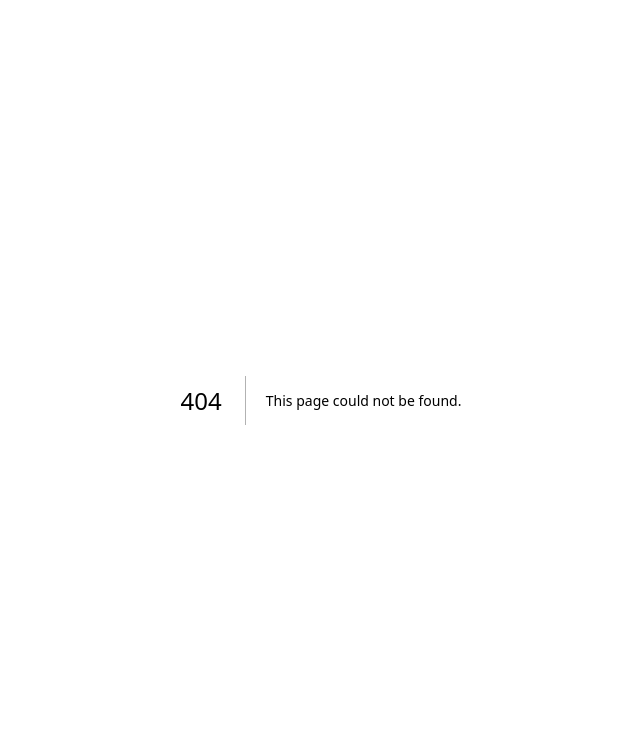
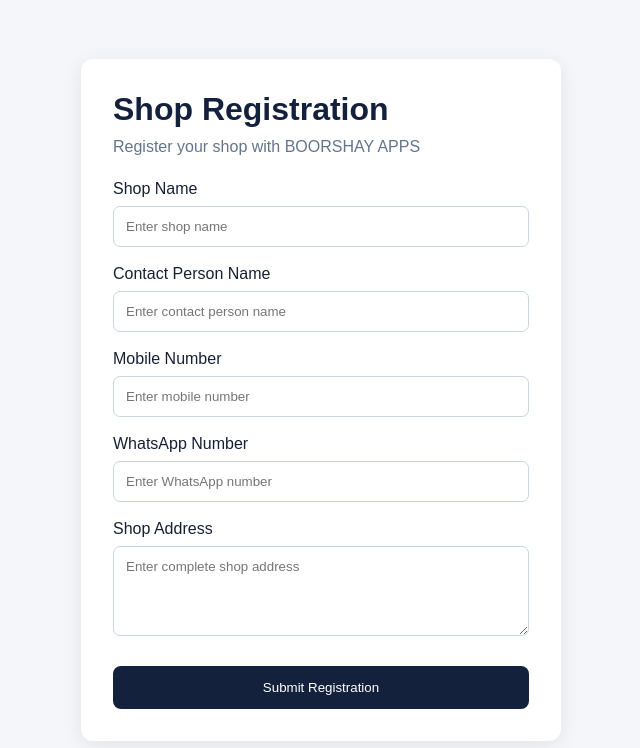
Before and after one commit to BOORSHAY/boorshay-apps-portal, a Next.js app: page /register-shop in a window 1280 px wide. Before the commit this address had no page. Shown: the top 748 px of the page, without its empty margins (319-959 px from the left). Built offline with nearby package versions, Linux system fonts and the light colour scheme.

Commit message:
Implement shop registration page

```diff
--- /dev/null
+++ b/app/register-shop/page.tsx
@@ -0,0 +1,173 @@
+
+"use client";
+
+import { useState } from "react";
+import { useRouter } from "next/navigation";
+import { createClient } from "@/lib/supabase/client";
+
+export default function RegisterShopPage() {
+  const router = useRouter();
+
+  const [shopName, setShopName] = useState("");
+  const [contactName, setContactName] = useState("");
+  const [phone, setPhone] = useState("");
+  const [whatsapp, setWhatsapp] = useState("");
+  const [address, setAddress] = useState("");
+  const [message, setMessage] = useState("");
+  const [loading, setLoading] = useState(false);
+
+  async function handleSubmit(e: React.FormEvent<HTMLFormElement>) {
+    e.preventDefault();
+    setLoading(true);
+    setMessage("");
+
+    try {
+      const supabase = createClient();
+
+      const { data: { user }, error: userError } =
+        await supabase.auth.getUser();
+
+      if (userError || !user) {
+        router.replace("/login");
+        return;
+      }
+
+      const { error } = await supabase
+        .from("platform_shops")
+        .insert({
+          app_id: "6d1c05ac-bea6-47f6-8225-830aa5785c30",
+          owner_user_id: user.id,
+          shop_name: shopName,
+          contact_name: contactName,
+          phone: phone,
+          whatsapp: whatsapp,
+          address: address,
+          status: "pending",
+        });
+
+      if (error) {
+        setMessage("Registration error: " + error.message);
+      } else {
+        router.replace("/dashboard");
+        return;
+      }
+    } catch (error) {
+      setMessage(
+        error instanceof Error
+          ? error.message
+          : "Something went wrong. Please try again."
+      );
+    } finally {
+      setLoading(false);
+    }
+  }
+
+  return (
+    <main style={{
+      minHeight: "100vh",
+      background: "#f5f6fa",
+      display: "flex",
+      justifyContent: "center",
+      alignItems: "center",
+      padding: "20px",
+      fontFamily: "Arial, sans-serif"
+    }}>
+      <form onSubmit={handleSubmit} style={{
+        background: "white",
+        padding: "32px",
+        borderRadius: "12px",
+        width: "100%",
+        maxWidth: "480px",
+        boxShadow: "0 4px 20px rgba(0,0,0,0.08)"
+      }}>
+        <h1 style={{ color: "#14213d", marginBottom: "10px" }}>
+          Shop Registration
+        </h1>
+
+        <p style={{ color: "#64748b", marginBottom: "24px" }}>
+          Register your shop with BOORSHAY APPS
+        </p>
+
+        <label>Shop Name</label>
+        <input
+          required
+          value={shopName}
+          onChange={(e) => setShopName(e.target.value)}
+          style={inputStyle}
+          placeholder="Enter shop name"
+        />
+
+        <label>Contact Person Name</label>
+        <input
+          required
+          value={contactName}
+          onChange={(e) => setContactName(e.target.value)}
+          style={inputStyle}
+          placeholder="Enter contact person name"
+        />
+
+        <label>Mobile Number</label>
+        <input
+          required
+          type="tel"
+          value={phone}
+          onChange={(e) => setPhone(e.target.value)}
+          style={inputStyle}
+          placeholder="Enter mobile number"
+        />
+
+        <label>WhatsApp Number</label>
+        <input
+          type="tel"
+          value={whatsapp}
+          onChange={(e) => setWhatsapp(e.target.value)}
+          style={inputStyle}
+          placeholder="Enter WhatsApp number"
+        />
+
+        <label>Shop Address</label>
+        <textarea
+          required
+          value={address}
+          onChange={(e) => setAddress(e.target.value)}
+          style={{ ...inputStyle, minHeight: "90px" }}
+          placeholder="Enter complete shop address"
+        />
+
+        <button
+          type="submit"
+          disabled={loading}
+          style={{
+            width: "100%",
+            padding: "14px",
+            background: "#14213d",
+            color: "white",
+            border: "none",
+            borderRadius: "8px",
+            marginTop: "12px",
+            cursor: "pointer"
+          }}
+        >
+          {loading ? "Please wait..." : "Submit Registration"}
+        </button>
+
+        {message && (
+          <p style={{ marginTop: "18px", color: "#b42318" }}>
+            {message}
+          </p>
+        )}
+      </form>
+    </main>
+  );
+}
+
+const inputStyle: React.CSSProperties = {
+  display: "block",
+  width: "100%",
+  padding: "12px",
+  marginTop: "8px",
+  marginBottom: "18px",
+  border: "1px solid #cbd5e1",
+  borderRadius: "7px",
+  fontFamily: "Arial, sans-serif"
+};
```
